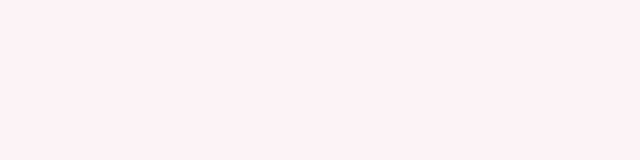
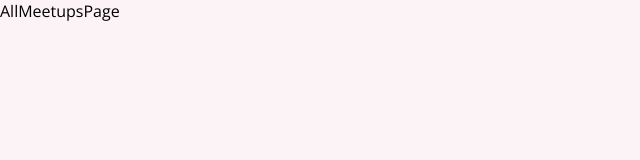
Before and after one commit to wilberparedes/reactjs-react-refresher, a React (Create React App) app: page / in a window 1280 px wide. Shown: the top 160 px of the page, without its empty margins (0-640 px from the left). Built offline with nearby package versions, Linux system fonts and the light colour scheme.

Commit message:
feat: create routes

```diff
--- a/src/App.js
+++ b/src/App.js
@@ -1,5 +1,22 @@
+import { Route, Switch } from "react-router-dom";
+import AllMeetupsPage from "./pages/AllMeetups";
+import FavoritesPage from "./pages/Favorites";
+import NewMeetupPage from "./pages/NewMeetup";
+
 function App() {
-  return <div></div>;
+  return (
+    <Switch>
+      <Route path={"/"} exact>
+        <AllMeetupsPage />
+      </Route>
+      <Route path={"/new-meetup"} exact>
+        <NewMeetupPage />
+      </Route>
+      <Route path={"/favorites"} exact>
+        <FavoritesPage />
+      </Route>
+    </Switch>
+  );
 }
 
 export default App;
```
